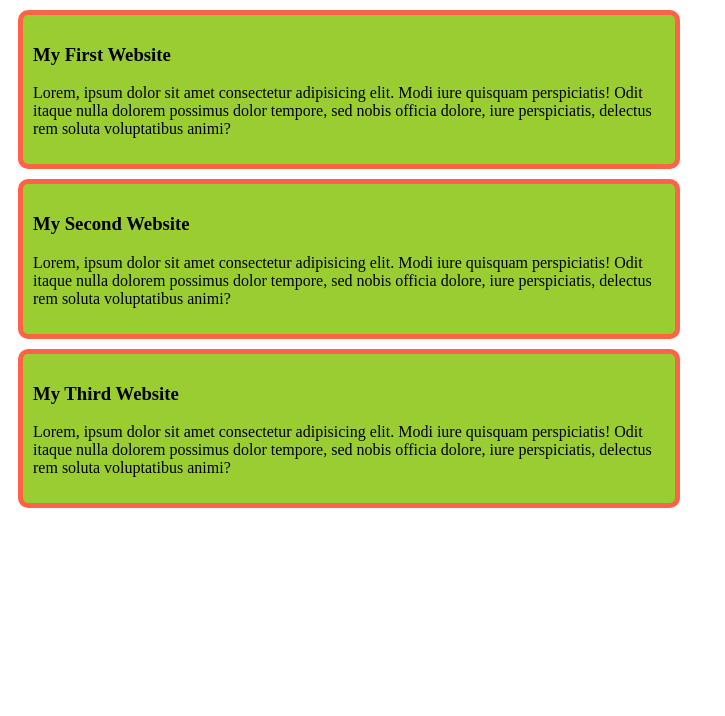
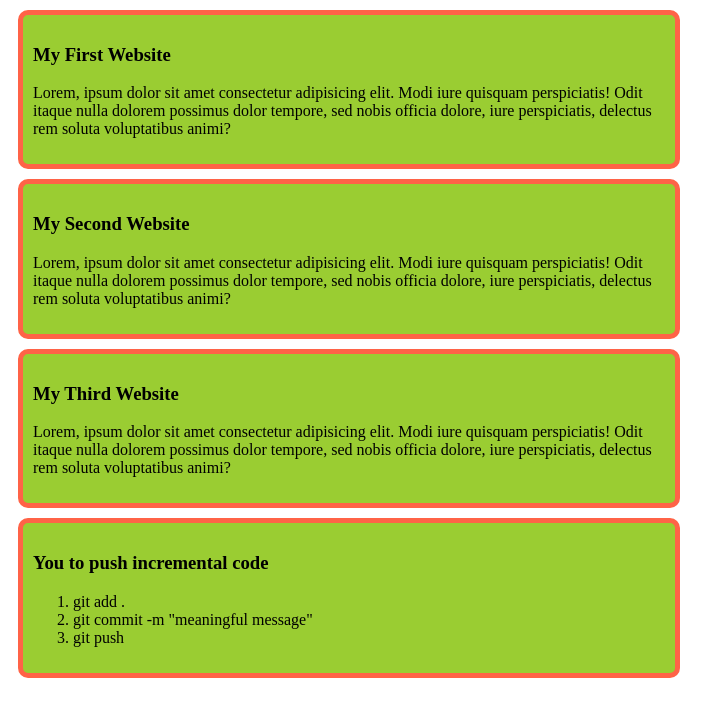
Before and after one commit to mongmycha/my-simple-website, a plain HTML site: page index.html in a window 1280 px wide. Shown: the whole page, without its empty margins (0-725 px from the left). Drawn offline with Linux system fonts and the light colour scheme.

Commit message:
added a list to push code

```diff
--- a/index.html
+++ b/index.html
@@ -31,5 +31,13 @@
     </p>
   </div>
 
+  <div>
+    <h3>You to push incremental code</h3>
+    <ol>
+      <li>git add .</li>
+      <li>git commit -m "meaningful message"</li>
+      <li>git push</li>
+    </ol>
+  </div>
 </body>
 </html>
```
